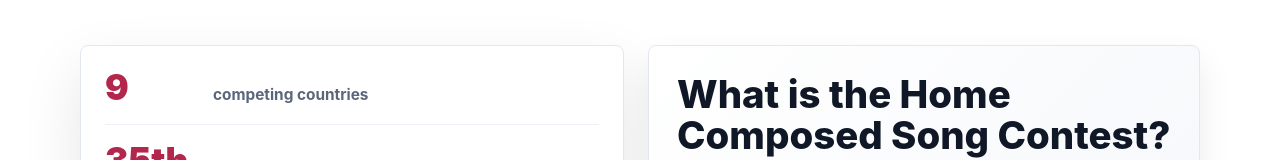
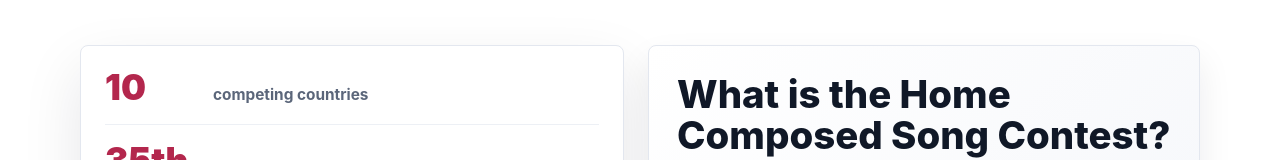
Before and after one commit to Harveyj7/home-composed, an Angular app: page / in a window 1280 px wide. Shown: the part 762-922 px from the top of the page. Built offline with nearby package versions, Linux system fonts and the light colour scheme.

Commit message:
10 countries

```diff
--- a/src/app/components/home/home.html
+++ b/src/app/components/home/home.html
@@ -38,7 +38,7 @@
   <section class="content-grid" aria-label="Contest information">
     <aside class="hero__panel hero__panel--content" aria-label="Contest highlights">
       <div>
-        <span class="metric">9</span>
+        <span class="metric">10</span>
         <span class="label">competing countries</span>
       </div>
       <div>
```
